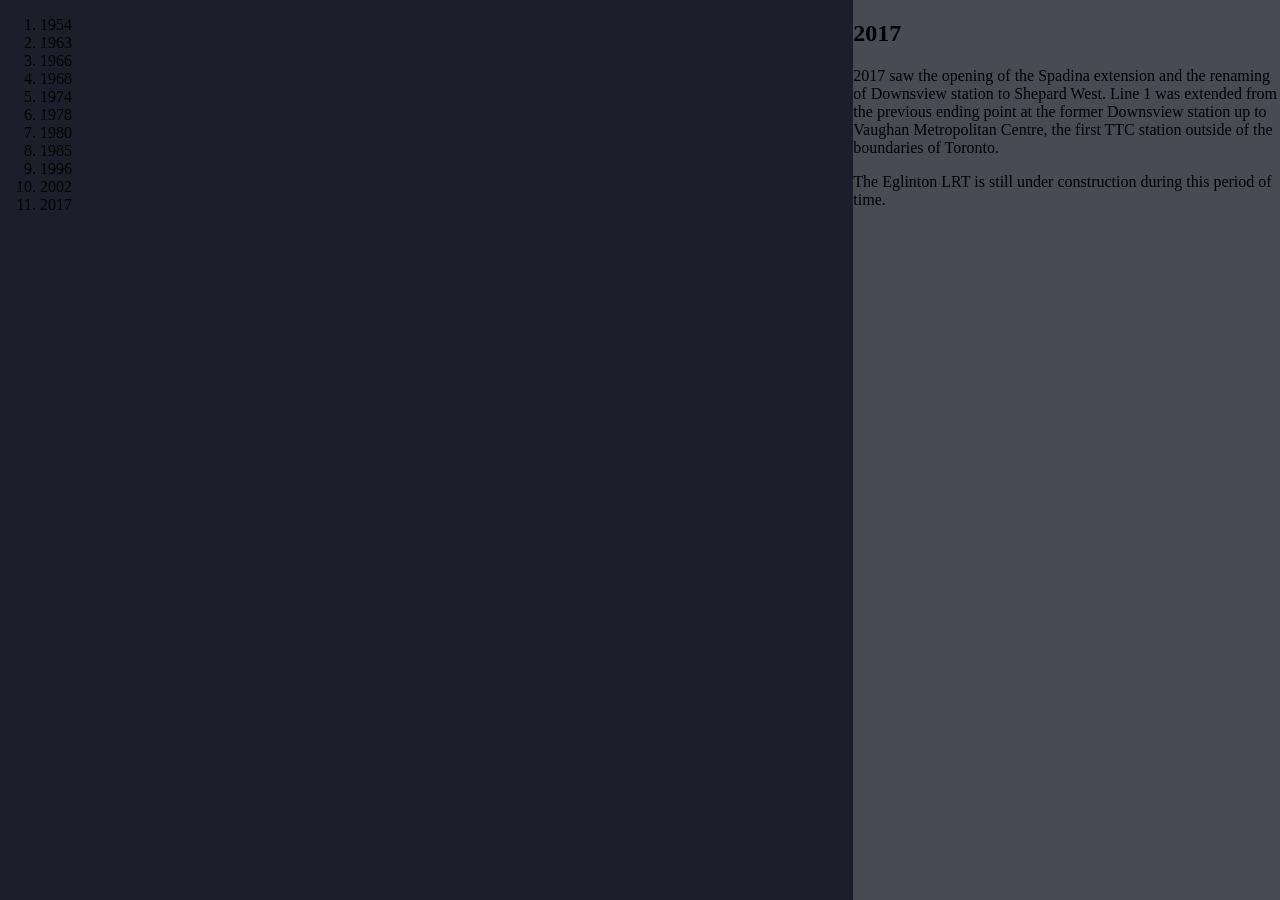
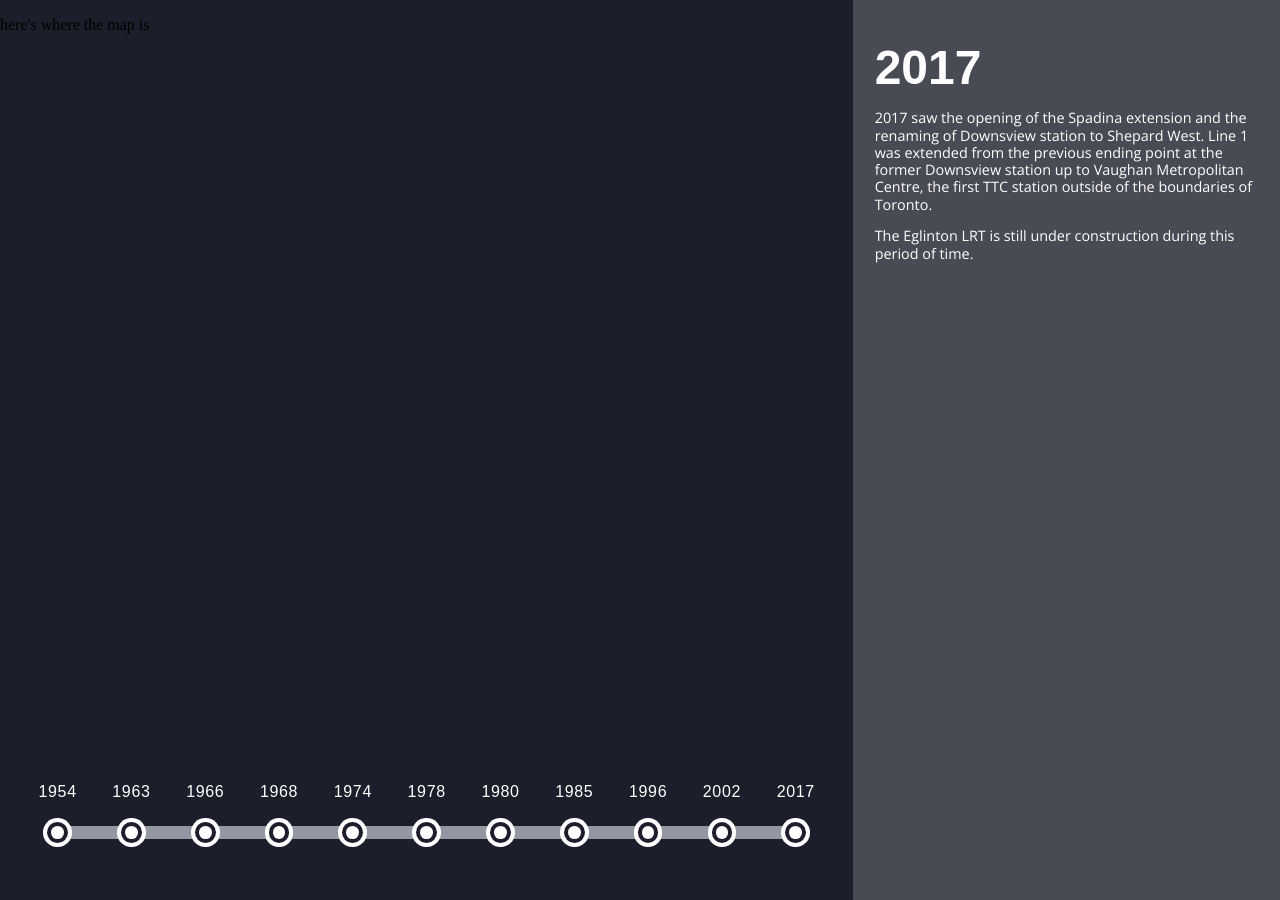
Before and after one commit to Shrinks99/transit-over-time, a Jekyll site: the page built from _posts/2017-01-01-2017.md, in a window 1280 px wide. Built offline with Jekyll 4.4.1, drawn with Linux system fonts in a browser that asks for light colours; some web fonts are replaced.

Commit message:
Timeline!
Basic timeline is in, still needs fixes.  Gotta make the circles clickable.

```diff
--- a/_includes/nav.html
+++ b/_includes/nav.html
@@ -1,15 +1,37 @@
 <nav class="timeline">
-	<ol class="timeline-list">
-		<li class="timeline-list-item">1954</li>
-		<li class="timeline-list-item">1963</li>
-		<li class="timeline-list-item">1966</li>
-		<li class="timeline-list-item">1968</li>
-		<li class="timeline-list-item">1974</li>
-		<li class="timeline-list-item">1978</li>
-		<li class="timeline-list-item">1980</li>
-		<li class="timeline-list-item">1985</li>
-		<li class="timeline-list-item">1996</li>
-		<li class="timeline-list-item">2002</li>
-		<li class="timeline-list-item">2017</li>
+	<ol>
+		<li>
+			<a href="1954">1954</a>
+		</li>
+		<li>
+			<a href="1963">1963</a>
+		</li>
+		<li>
+			<a href="1966">1966</a>
+		</li>
+		<li>
+			<a href="1968">1968</a>
+		</li>
+		<li>
+			<a href="1974">1974</a>
+		</li>
+		<li>
+			<a href="1978">1978</a>
+		</li>
+		<li>
+			<a href="1980">1980</a>
+		</li>
+		<li>
+			<a href="1985">1985</a>
+		</li>
+		<li>
+			<a href="1996">1996</a>
+		</li>
+		<li>
+			<a href="2002">2002</a>
+		</li>
+		<li>
+			<a href="2017">2017</a>
+		</li>
 	</ol>
 </nav>
--- a/_layouts/page.html
+++ b/_layouts/page.html
@@ -4,14 +4,17 @@
 <body>
 	<div class="container">
 		<div class="mapbox">
-			<div>
-				{% include nav.html %}
+			<div class='map'>
+				<p>
+					here's where the map is
+				</p>
 			</div>
+			{% include nav.html %}
 		</div>
 		<aside class="sidebar">
 			<main>
 				<div>
-					<h1>
+					<h1 class="page-title">
 						{{ page.title }}
 					</h1>
 					<p class="paragraph">
--- a/_posts/2017-01-01-2017.md
+++ b/_posts/2017-01-01-2017.md
@@ -9,4 +9,5 @@
 {:.paragraph}
 2017 saw the opening of the Spadina extension and the renaming of Downsview station to Shepard West.  Line 1 was extended from the previous ending point at the former Downsview station up to Vaughan Metropolitan Centre, the first TTC station outside of the boundaries of Toronto.
 
+{:.paragraph}
 The Eglinton LRT is still under construction during this period of time.
--- a/_sass/_layout.scss
+++ b/_sass/_layout.scss
@@ -15,12 +15,26 @@
   width: 100%;
   display: grid;
   grid-template-columns: 4fr 2fr;
-  grid-template-rows: auto;
+  grid-template-rows: 1fr;
 }
 
 .mapbox {
   background-color: $background;
+	display: grid;
+	grid-template-columns: 1fr;
+	grid-template-rows: 9fr 1fr;
+	justify-items: stretch;
+	align-items: stretch;
   height: 100vh;
+	width: 100%;
+}
+
+.map {
+	height: auto;
+}
+
+.timeline {
+	height: auto;
 }
 
 .sidebar {
--- a/_sass/_timeline.scss
+++ b/_sass/_timeline.scss
@@ -0,0 +1,40 @@
+.timeline {
+}
+
+.timeline ol {
+  list-style: none;
+  display: flex;
+  align-items: stretch;
+  justify-content: space-between;
+  padding: 0;
+  margin-left: 6%;
+  margin-right: 6%;
+  color: white;
+  background-color: lighten($sidebar, 30%);
+}
+
+.timeline li {
+  position: relative;
+  z-index: 1;
+  display: flex;
+  align-items: center;
+  justify-content: center;
+  height: 0.8em;
+  width: 0.8em;
+  background-color: white;
+  border-radius: 50%;
+  box-shadow:
+    0 0 0 4px $background,
+    0 0 0 8px white,
+}
+
+.timeline a {
+  margin-bottom: 5em;
+  font-family: $jost;
+  font-weight: 200;
+  letter-spacing: 0.04em;
+  text-decoration: none;
+  text-align: center;
+  color: white;
+
+}
--- /dev/null
+++ b/_sass/_typography.scss
@@ -0,0 +1,19 @@
+.page-title {
+  font-family: $jost;
+  font-size: 3em;
+  margin-bottom: 0.2em;
+  font-weight: bold;
+  color: white;
+  padding-left: 5%;
+  padding-right: 5%;
+}
+
+.paragraph {
+  font-family: $opensans;
+  font-weight: normal;
+  font-size: 0.9em;
+  line-height: 1.2em;
+  color: white;
+  padding-left: 5%;
+  padding-right: 5%;
+}
--- a/_sass/_variables.scss
+++ b/_sass/_variables.scss
@@ -1,2 +1,11 @@
+/* Colours! */
 $background: #1C1F2B;
 $sidebar: #484b54;
+$line1: #FFC014;
+$line2: #2C9A45;
+$line3: #009FDE;
+$line4: #933D79;
+
+/* Fonts! */
+$jost: 'Jost*', 'Futura', sans-serif;
+$opensans: 'Open Sans', 'Arial', sans-serif;
--- a/css/main.scss
+++ b/css/main.scss
@@ -5,7 +5,9 @@
 
 /* Fonts */
 @import url("https://indestructibletype.com/fonts/Jost.css");
+@import url('https://fonts.googleapis.com/css?family=Open+Sans:400,400i,700');
 
 @import "variables";
 @import "layout";
 @import "timeline";
+@import "typography";
```
